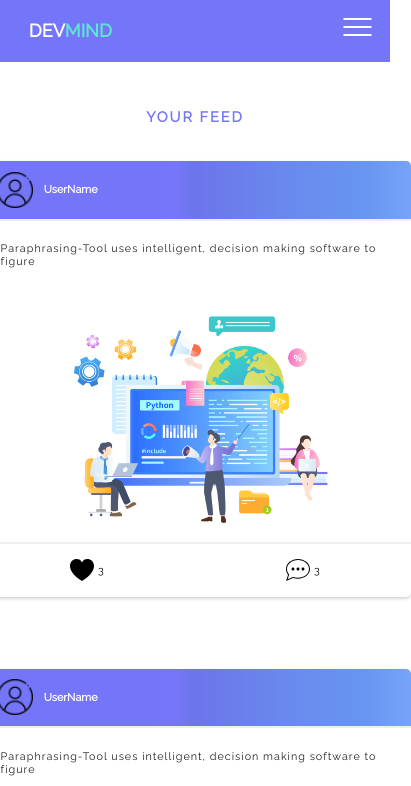
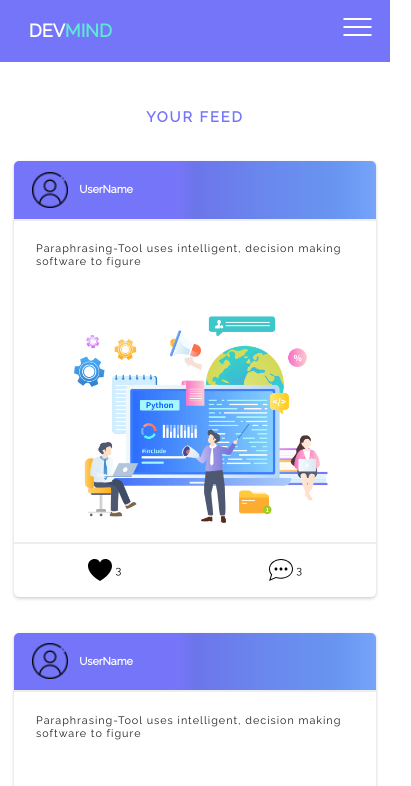
Before and after one commit to NikhilSharma03/DevMind, a React (Create React App) app: page /feed in a window 390 px wide. Shown: the top 786 px of the page, 411 px wide, since content can reach past the window. Built offline with nearby package versions, Linux system fonts and the light colour scheme.

Commit message:
fixed feed page responsiveness

```diff
--- a/src/pages/Feed/Feed.css
+++ b/src/pages/Feed/Feed.css
@@ -16,7 +16,10 @@
     font-weight: bold;
 }
 
-.feed__container .postcard__container{
-   width: 60rem;
-   margin-bottom: 10rem;
+/* Media Queries */
+
+@media(max-width: 550px){
+    .feed__container{
+        padding: 0 2rem;
+    }
 }
```
